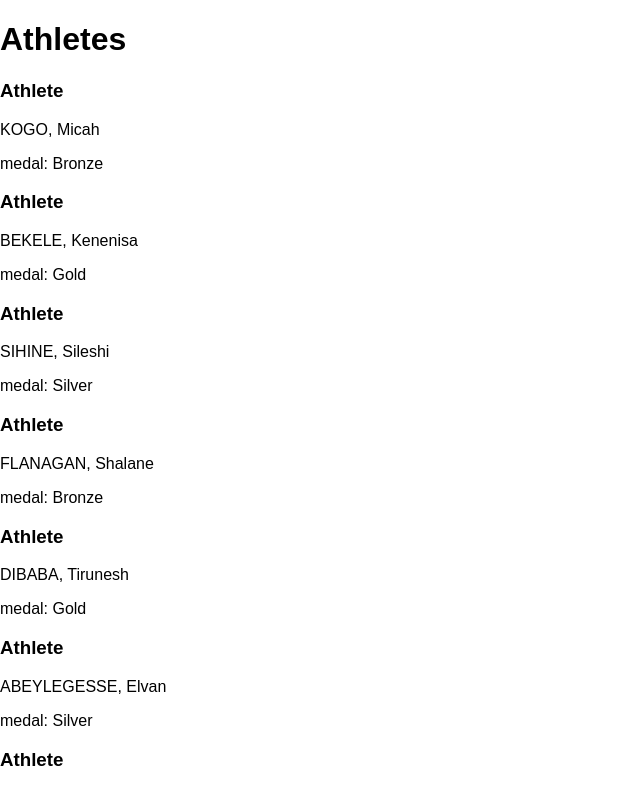
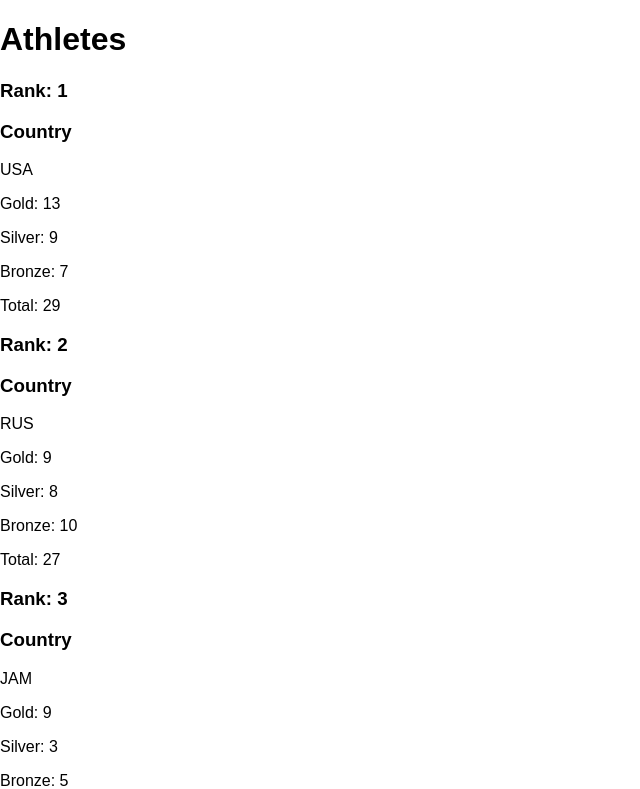
Before and after one commit to marekdano/olympics-medals, a React (Create React App) app: page / in a window 1280 px wide. Shown: the top 789 px of the page, without its empty margins (0-640 px from the left). Built offline with nearby package versions, Linux system fonts and the light colour scheme.

Commit message:
Add description to methods and re-defined the render method in the App component.

```diff
--- a/public/index.html
+++ b/public/index.html
@@ -1,5 +1,6 @@
 <!DOCTYPE html>
 <html lang="en">
+
 <head>
   <meta charset="utf-8">
   <meta name="viewport" content="width=device-width, initial-scale=1, shrink-to-fit=no">
@@ -19,8 +20,9 @@
       work correctly both with client-side routing and a non-root public URL.
       Learn how to configure a non-root public URL by running `npm run build`.
     -->
-    <title>React App</title>
+  <title>Rank of olympics medals</title>
 </head>
+
 <body>
   <noscript>
     You need to enable JavaScript to run this app.
@@ -37,4 +39,5 @@
       To create a production bundle, use `npm run build` or `yarn build`.
     -->
 </body>
+
 </html>
--- a/src/components/App.js
+++ b/src/components/App.js
@@ -4,7 +4,8 @@ import medalists from "../data/olympics_medalists";
 
 class App extends Component {
   state = {
-    medalists
+    medalists,
+    rankCountries: null
   };
 
   /**
@@ -57,8 +58,7 @@ class App extends Component {
    * Get the list of objects with total gold, silver and bronze medals
    * and the list of athletes for each country.
    *
-   * @param athletes - object of counties athletes
-   *
+   * @param athletes - object of counties athletes in the following form:
    * e.g. { USA: { athletes: [ Object ] }, KEN: { athletes: [ Object, Object ] } }
    */
   getTotalMedals(athletes) {
@@ -79,8 +79,14 @@ class App extends Component {
   }
 
   /**
+   * Get the array of countries with properties of "country", "athletes",
+   * "totalGold", "totalSilver" and "totalBronze". The array of countries is
+   * sorted in descending order by the formula
    *
-   * @param countries -
+   *  total = totalGold * 10000 + totalSilver * 100 + totalBronze
+   *
+   * @param countries - array of countries sorted by calculation of gold,
+   * silver and bronze medals.
    */
   rankCountriesByMedalCount(countries) {
     countries.sort((country1, country2) => {
@@ -97,29 +103,37 @@ class App extends Component {
     return countries;
   }
 
-  render() {
+  /**
+   * Update state of rankCountries after getting an array of sorted countries
+   * with total medals.
+   */
+  componentDidMount() {
     const athletesByCountry = this.groupAthletesBy(medalists, "country");
     const countryWithMedalCounts = this.getTotalMedals(athletesByCountry);
     const rankCountries = this.rankCountriesByMedalCount(
       countryWithMedalCounts
     );
-    // console.log(athletesByCountry);
-    // console.log(this.getTotalMedals(athletesByCountry));
-    //console.log(rankCountries.map(c => c.country));
+    this.setState({ rankCountries });
+  }
 
+  render() {
     return (
       <div>
         <h1>Athletes</h1>
-        {this.state.medalists.map(medalist => {
-          return (
-            <div key={medalist.athlete + medalist.event}>
-              <h3>Athlete</h3>
-              <p>{medalist.athlete}</p>
-              <p>medal: {medalist.medal}</p>
-            </div>
-          );
-        })}
-        <p>{this.state.medalists[0].athlete}</p>
+        {this.state.rankCountries &&
+          this.state.rankCountries.map((row, index) => {
+            return (
+              <div key={row.country}>
+                <h3>Rank: {index + 1}</h3>
+                <h3>Country</h3>
+                <p>{row.country}</p>
+                <p>Gold: {row.totalGold}</p>
+                <p>Silver: {row.totalSilver}</p>
+                <p>Bronze: {row.totalBronze}</p>
+                <p>Total: {row.athletes.length}</p>
+              </div>
+            );
+          })}
       </div>
     );
   }
```
Lines whose indentation alone changed are shown as unchanged.
